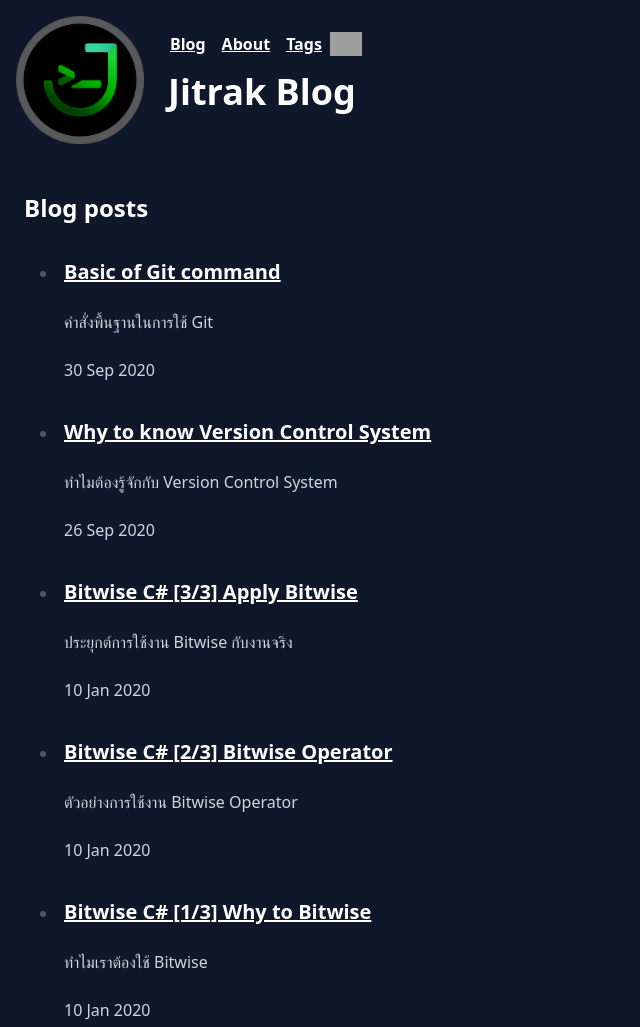
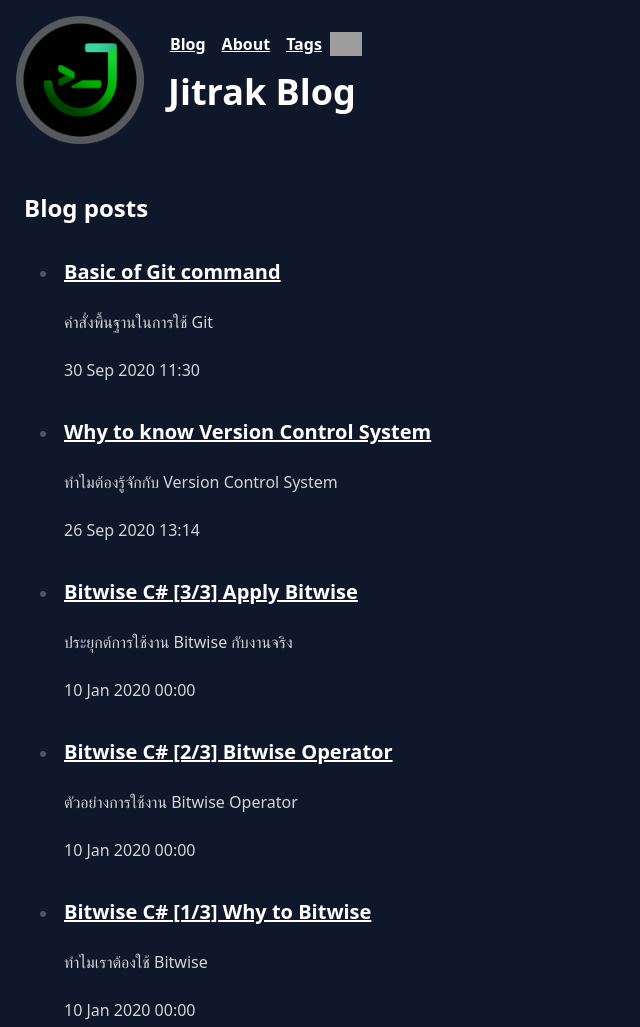
Before and after one commit to Eji4h/astro-tutorial, an Astro site: page / in a window 1280 px wide. Shown: the top 1027 px of the page, without its empty margins (0-640 px from the left). Built offline with nearby package versions, Linux system fonts and the light colour scheme; Astro itself is replaced by a stand-in of ours; grey boxes are pictures that could not be loaded.

Commit message:
feat: 🎸 dayjs format with HH:mm

```diff
--- a/src/components/BlogPost.astro
+++ b/src/components/BlogPost.astro
@@ -12,5 +12,5 @@ const { title, url, description, pubDate } = Astro.props;
 <li class="list-disc">
 	<a href={url}><h3>{title}</h3></a>
 	<p>{description}</p>
-	<p>{dayjs(pubDate).format("DD MMM YYYY")}</p>
+	<p>{dayjs(pubDate).format("DD MMM YYYY HH:mm")}</p>
 </li>
--- a/src/layouts/MarkdownPostLayout.astro
+++ b/src/layouts/MarkdownPostLayout.astro
@@ -1,4 +1,5 @@
 ---
+import dayjs from "dayjs";
 import BaseLayout from "./BaseLayout.astro";
 interface Props {
 	frontmatter: {
@@ -20,7 +21,7 @@ const { frontmatter } = Astro.props;
 <BaseLayout pageTitle={frontmatter.title}>
 	<div class="m-4">
 		<p><em>{frontmatter.description}</em></p>
-		<p>{frontmatter.pubDate.slice(0, 10)}</p>
+		<p>{dayjs(frontmatter.pubDate).format("DD MMM YYYY HH:mm")}</p>
 		<p>Written by: {frontmatter.author}</p>
 		{
 			frontmatter.image ? (
--- a/src/pages/posts/post-5-basic-of-git-command.mdx
+++ b/src/pages/posts/post-5-basic-of-git-command.mdx
@@ -1,7 +1,7 @@
 ---
 layout: ../../layouts/MarkdownPostLayout.astro
 title: Basic of Git command
-pubDate: 2020-09-30T11:30:00.000Z
+pubDate: 2020-09-30T11:30
 description: คำสั่งพื้นฐานในการใช้ Git
 author: Yosapol Jitrak
 tags: ["Git", "Version Control"]
```
